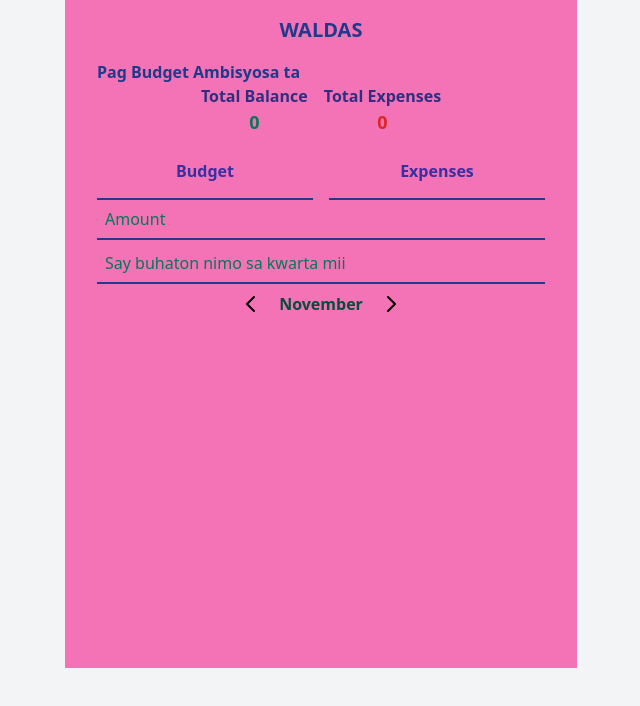
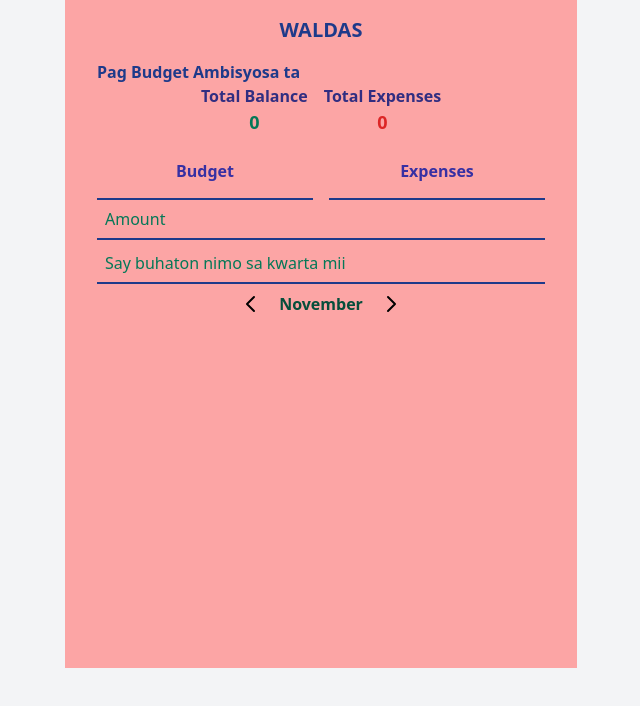
Before and after one commit to thops1925/tipid, a React (Create React App) app: page / in a window 1280 px wide. Shown: the top 706 px of the page, without its empty margins (319-959 px from the left). Built offline with nearby package versions, Linux system fonts and the light colour scheme.

Commit message:
deployment 2

```diff
--- a/src/components/main/MainNav.js
+++ b/src/components/main/MainNav.js
@@ -24,7 +24,7 @@ function MainNav() {
   }, [income, dispatch]);
 
   return (
-    <div className="px-8 py-2 mx-auto sm:max-w-lg bg-pink-400">
+    <div className="px-8 py-2 mx-auto sm:max-w-lg bg-red-300">
       <div className="flex justify-center py-2 border-b-1">
         <h1 className="flex font-extrabold text-xl text-blue-900">WALDAS</h1>
       </div>
```
